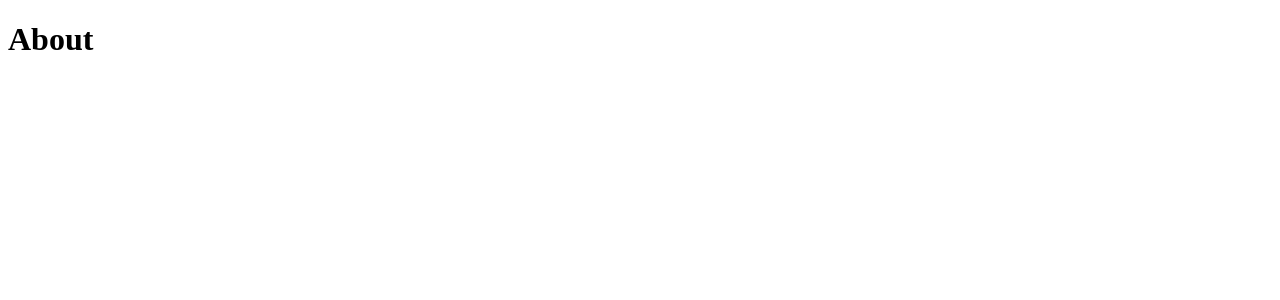
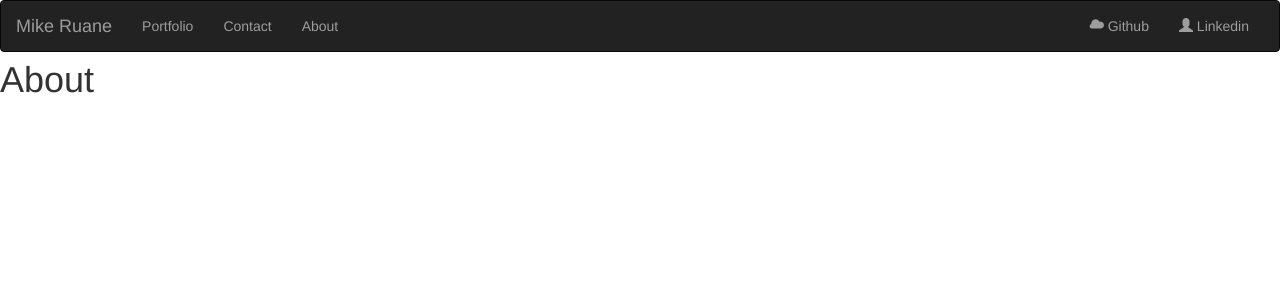
Before and after one commit to geotecdev/react-portfolio-ghp, a React (Create React App) app: page / in a window 1280 px wide. Shown: the top 300 px of the page. Built offline with nearby package versions, Linux system fonts and the light colour scheme.

Commit message:
add Header componenet with bootstrap nav bar

```diff
--- a/public/index.html
+++ b/public/index.html
@@ -4,6 +4,10 @@
     <meta charset="utf-8" />
     <link rel="icon" href="%PUBLIC_URL%/favicon.ico" />
     <meta name="viewport" content="width=device-width, initial-scale=1" />
+	  <link rel="stylesheet" href="https://maxcdn.bootstrapcdn.com/bootstrap/3.4.1/css/bootstrap.min.css">
+    <script src="https://ajax.googleapis.com/ajax/libs/jquery/3.5.1/jquery.min.js"></script>
+    <script src="https://maxcdn.bootstrapcdn.com/bootstrap/3.4.1/js/bootstrap.min.js"></script>
+    <script src="https://code.jquery.com/jquery-1.10.2.js"></script>
     <meta name="theme-color" content="#000000" />
     <meta
       name="description"
--- a/src/App.js
+++ b/src/App.js
@@ -5,6 +5,7 @@ import './App.css';
 import About from "./components/About";
 import Portfolio from "./components/Portfolio";
 import Contact from "./components/Contact";
+import Header from "./components/Header"
 
 function App() {
   return (
--- a/src/components/About.js
+++ b/src/components/About.js
@@ -1,8 +1,11 @@
 import React from "react";
+import Header from "./Header"
 
 function About() {
     return (
         <div>
+            <Header />
+            <br></br><br></br>
             <h1>About</h1>
         </div>
     );
--- /dev/null
+++ b/src/components/Header.js
@@ -0,0 +1,36 @@
+import React from "react";
+
+function Header() {
+    return (
+        <div>
+            <header className="col-md-12">
+                <nav id="siteNavBar" className="navbar navbar-inverse">
+                    <div className="container-fluid">
+                        <div className="navbar-header">
+                        <button type="button" className="navbar-toggle" data-toggle="collapse" data-target="#myNavbar">
+                            <span className="icon-bar"></span>
+                            <span className="icon-bar"></span>
+                            <span className="icon-bar"></span>
+                        </button>
+                        <a className="navbar-brand" href=".//index.html">Mike Ruane</a>
+                        </div>
+                        <div className="collapse navbar-collapse" id="myNavbar">
+                        <ul className="nav navbar-nav">
+                            <li><a href="#/portfolio">Portfolio</a></li>
+                            <li><a href="#/contact">Contact</a></li>
+                            <li><a href="#/">About</a></li>
+                        </ul>
+
+                        <ul className="nav navbar-nav navbar-right">
+                            <li><a href="https://github.com/geotecdev" target="_blank" rel="nonreferrer"><span className="glyphicon glyphicon-cloud"></span> Github </a></li>
+                            <li><a href="https://www.linkedin.com/in/mike-ruane-37820a84" target="_blank" rel="nonreferrer"><span className="glyphicon glyphicon-user"></span> Linkedin </a></li>
+                            </ul>
+                        </div>
+                    </div>
+                </nav>
+            </header>
+        </div>
+    );
+}
+
+export default Header;
```
